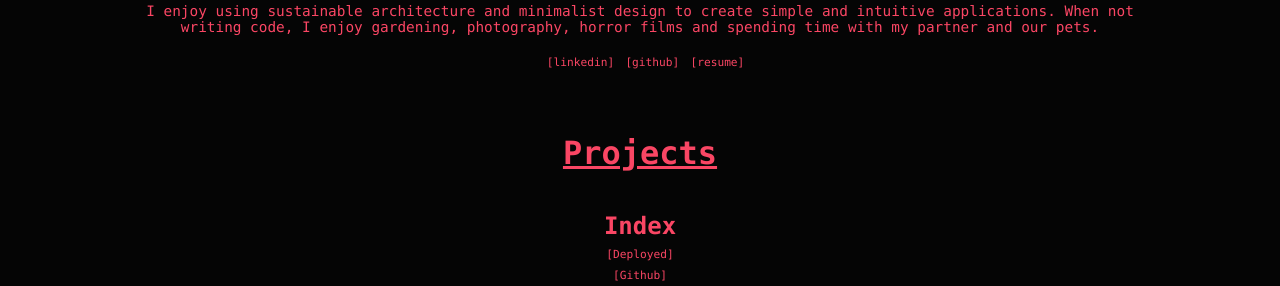
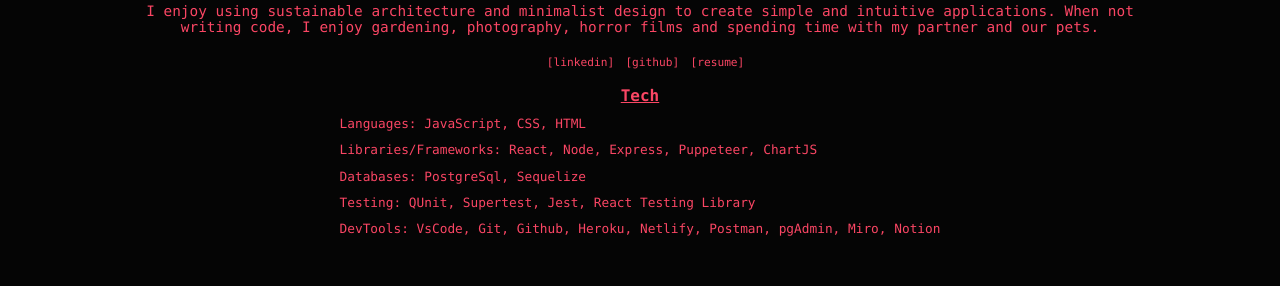
Before and after one commit to austin-summerlin/portfolio, a React app: page / in a window 1280 px wide. Shown: the part 364-650 px from the top of the page. Built offline with nearby package versions, Linux system fonts and the light colour scheme.

Commit message:
add tech stack

```diff
--- a/src/components/home/Home.css
+++ b/src/components/home/Home.css
@@ -123,3 +123,21 @@
   padding: 0;
   padding-bottom: .5rem;
 }
+
+.techSpanTitle {
+  padding: 0;
+  margin: 0;
+  padding-top: 1rem;
+
+  font-weight: 600;
+  text-decoration: underline;
+}
+
+.techSpanp {
+  font-size: .8rem;
+  font-weight: 400;
+  text-align: left;
+
+  margin: 0;
+  padding-top: .7rem;
+}
--- a/src/components/home/Home.jsx
+++ b/src/components/home/Home.jsx
@@ -24,6 +24,16 @@
             <a href="https://drive.google.com/file/d/1sFjtGWIyhesx61-uhb6z6T6M2N-Uaer4/view?usp=sharin">[resume]</a>
           </span>
         </div>
+        <div>
+          <span className={style.techSpan}>
+            <p className={style.techSpanTitle}>Tech</p>
+            <p className={style.techSpanp}>Languages: JavaScript, CSS, HTML</p>
+            <p className={style.techSpanp}>Libraries/Frameworks: React, Node, Express, Puppeteer, ChartJS</p>
+            <p className={style.techSpanp}>Databases: PostgreSql, Sequelize</p>
+            <p className={style.techSpanp}>Testing: QUnit, Supertest, Jest, React Testing Library</p>
+            <p className={style.techSpanp}>DevTools: VsCode, Git, Github, Heroku, Netlify, Postman, pgAdmin, Miro, Notion</p>
+          </span>
+        </div>
         <div className={style.divProjects}>
           <span className={style.titleSpan}>Projects</span>
           <span className={style.projectsSpan1}>
```
